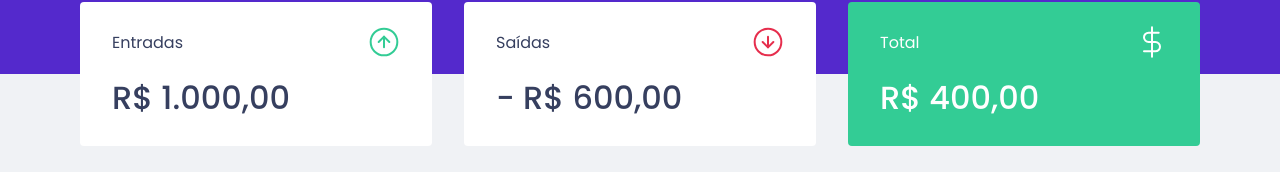
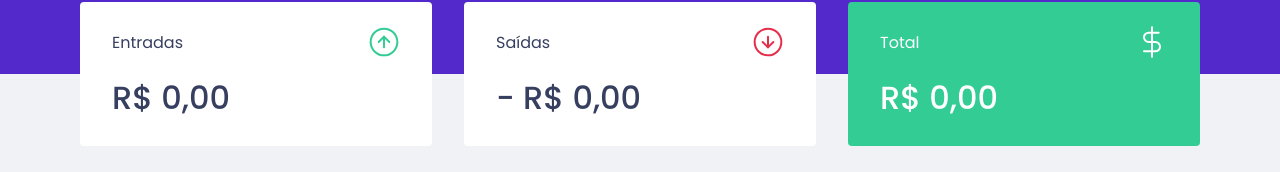
Before and after one commit to thefalked/ignite-02-dtmoney, a React (Create React App) app: page / in a window 1280 px wide. Shown: the part 166-338 px from the top of the page. Built offline with nearby package versions, Linux system fonts and the light colour scheme; no server answers; what miragejs would draw is missing.

Commit message:
calculating the summary

```diff
--- a/src/components/Summary/index.tsx
+++ b/src/components/Summary/index.tsx
@@ -10,7 +10,21 @@
 export function Summary() {
   const { transactions } = useContext(TransactionsContext);
 
-  console.log(transactions);
+  const summary = transactions.reduce((acc, transaction) => {
+    if (transaction.type === "deposit") {
+      acc.deposits += transaction.amount;
+      acc.total += transaction.amount;
+    } else if (transaction.type === "withdraw") {
+      acc.withdraws += transaction.amount;
+      acc.total -= transaction.amount;
+    }
+
+    return acc;
+  }, {
+    deposits: 0,
+    withdraws: 0,
+    total: 0,
+  })
 
   return (
     <Container>
@@ -23,7 +37,10 @@
           <img src={incomeImg} alt="Entradas"/>
         </header>
         <strong>
-          R$ 1.000,00
+          {new Intl.NumberFormat('pt-BR', {
+            style: "currency",
+            currency: "BRL"
+          }).format(summary.deposits)}
         </strong>
       </div>
       <div>
@@ -35,7 +52,10 @@
           <img src={outcomeImg} alt="Entradas"/>
         </header>
         <strong>
-          - R$ 600,00
+          - {new Intl.NumberFormat('pt-BR', {
+            style: "currency",
+            currency: "BRL"
+          }).format(summary.withdraws)}
         </strong>
       </div>
       <div>
@@ -47,7 +67,10 @@
           <img src={totalImg} alt="Total"/>
         </header>
         <strong>
-          R$ 400,00
+          {new Intl.NumberFormat('pt-BR', {
+            style: "currency",
+            currency: "BRL"
+          }).format(summary.total)}
         </strong>
       </div>
     </Container>
```
